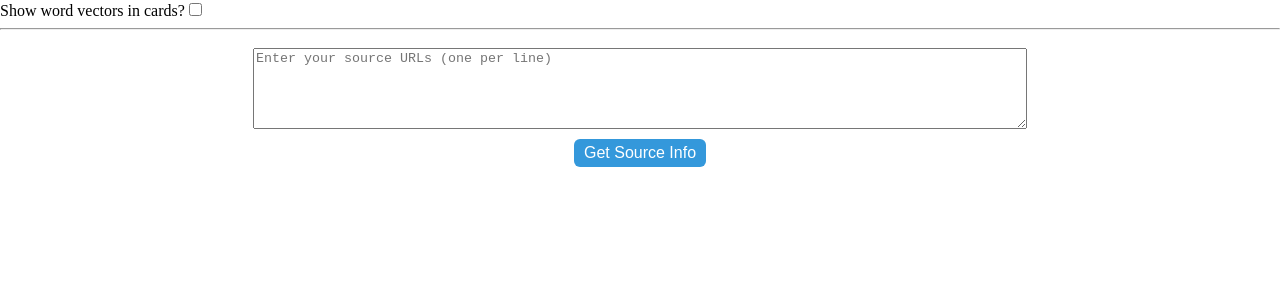
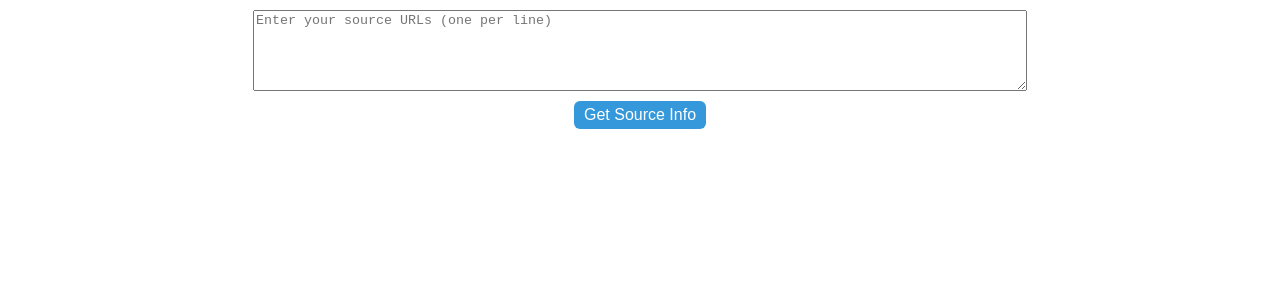
Before and after one commit to schwartzadev/cx-frontend, a React (Create React App) app: page / in a window 1280 px wide. Shown: the top 300 px of the page. Built offline with nearby package versions, Linux system fonts and the light colour scheme.

Commit message:
comment out 'show word vectors' setting

```diff
--- a/src/App.js
+++ b/src/App.js
@@ -22,8 +22,8 @@ class App extends Component {
   render() {
     return (
       <div className="App" id="card-container">
-        <Setting label="Show word vectors in cards?" defaultChecked={false} onChecked={handleWordVectors} name="showWordVectors" />
-        <hr />
+        {/* <Setting label="Show word vectors in cards?" defaultChecked={false} onChecked={handleWordVectors} name="showWordVectors" />
+        <hr />  */}
         <SourceURLsPrompt />
       </div>
     );
```
